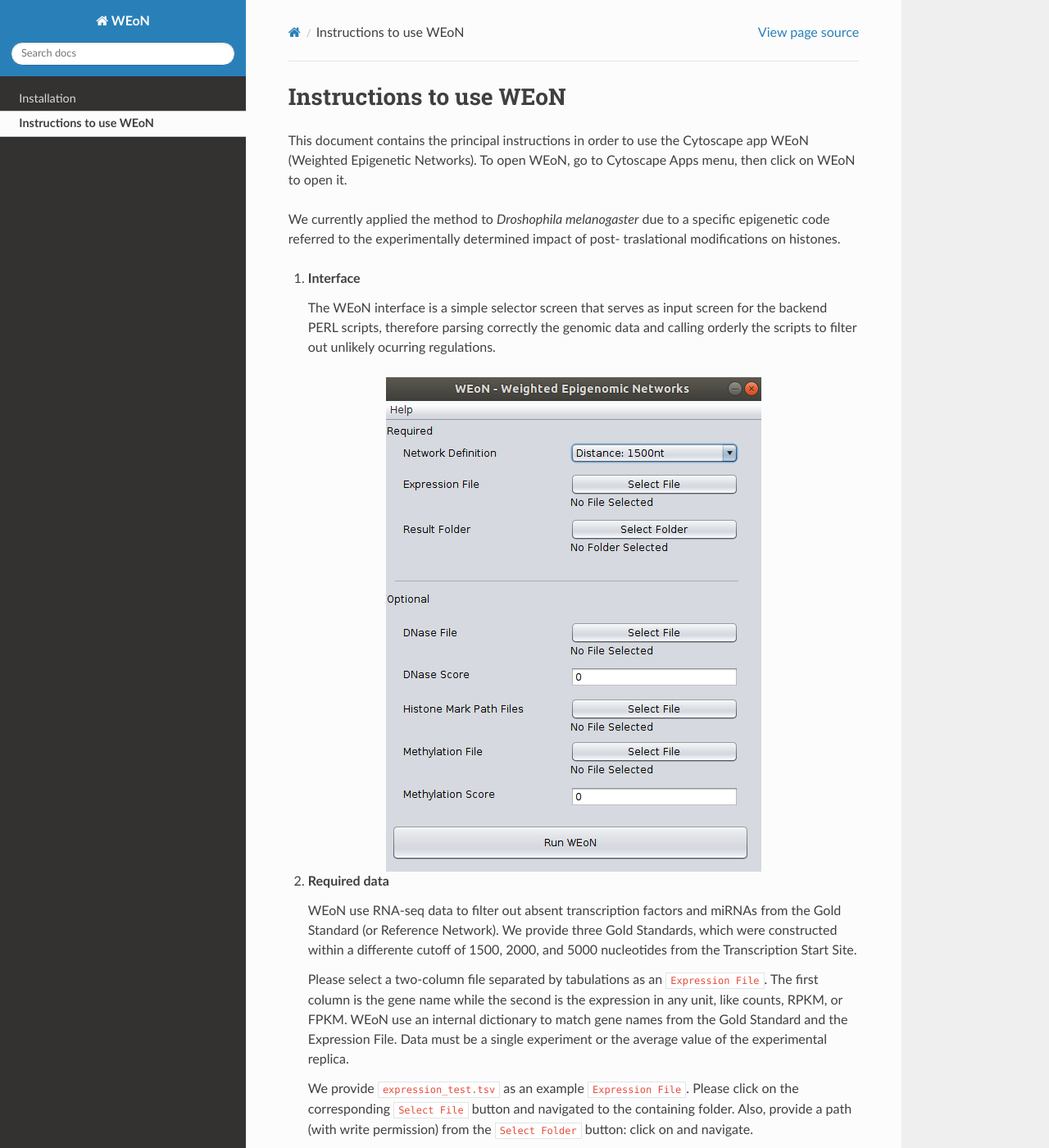
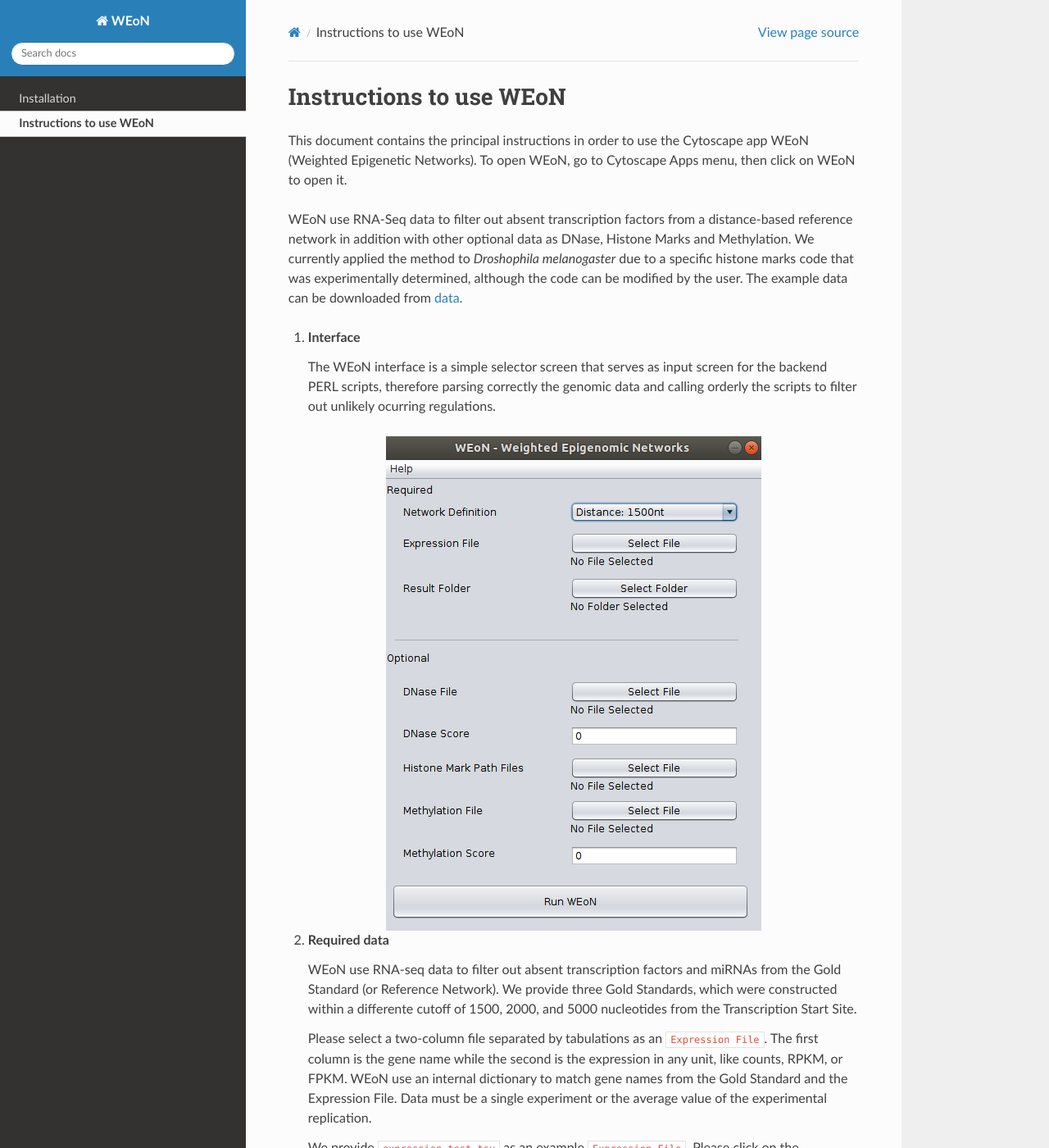
Before and after one commit to networkbiolab/WEoN, a Sphinx documentation site: the page built from docs/use_instructions.rst, in a window 1280 px wide and 1400 px high. Shown: the whole window at 82% size. Built offline with Sphinx 7.4.7 and the Read the Docs theme 2.0.0, drawn with Linux system fonts in a browser that asks for light colours.

Commit message:
update docs

```diff
--- a/docs/use_instructions.rst
+++ b/docs/use_instructions.rst
@@ -5,9 +5,7 @@
 app WEoN (Weighted Epigenetic Networks). To open WEoN, go to Cytoscape Apps menu,
 then click on WEoN to open it.
 
-We currently applied the method to *Droshophila melanogaster* due to a specific
-epigenetic code referred to the experimentally determined impact of post-
-traslational modifications on histones.
+WEoN use RNA-Seq data to filter out absent transcription factors from a distance-based reference network in addition with other optional data as DNase, Histone Marks and Methylation. We currently applied the method to *Droshophila melanogaster* due to a specific histone marks code that was experimentally determined, although the code can be modified by the user. The example data can be downloaded from `data`_.
 
 1. **Interface**
 
@@ -29,7 +27,7 @@
    The first column is the gene name while the second is the expression in any
    unit, like counts, RPKM, or FPKM. WEoN use an internal dictionary to match gene
    names from the Gold Standard and the Expression File. Data must be a single
-   experiment or the average value of the experimental replica.
+   experiment or the average value of the experimental replication.
 
    We provide ``expression_test.tsv`` as an example ``Expression File``. Please
    click on the corresponding ``Select File`` button and navigated to the containing
@@ -87,3 +85,6 @@
 .. note::
 	Feel free to contact directly throught the `Github repository <https://github.com/networkbiolab/WEoN>`_
 	or to Dr. Alberto Martin's `e-mail <amartin@umayor.cl>`_.
+
+.. refs
+.. _data: https://figshare.com/articles/WEoN_example_Data/8330024
```
Also changed, not shown: docs/installation.rst (+4 -4 lines).
